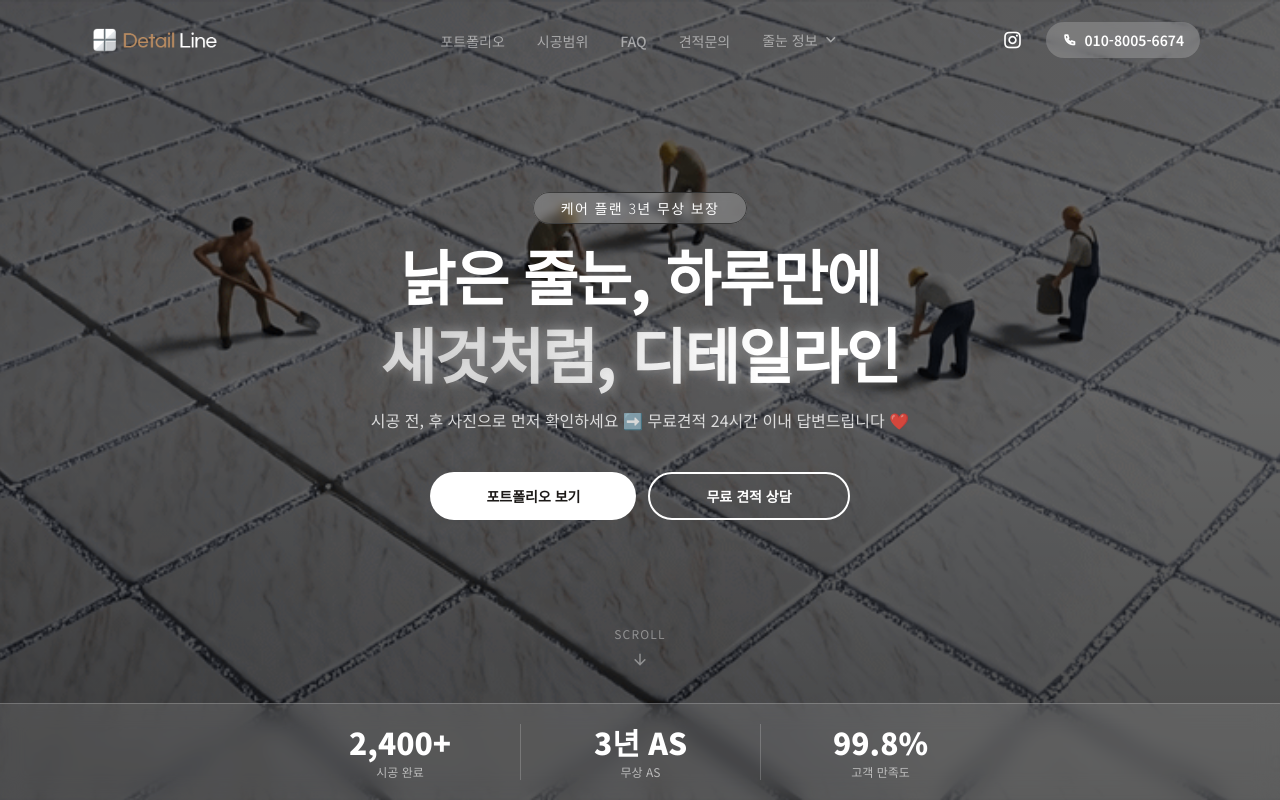
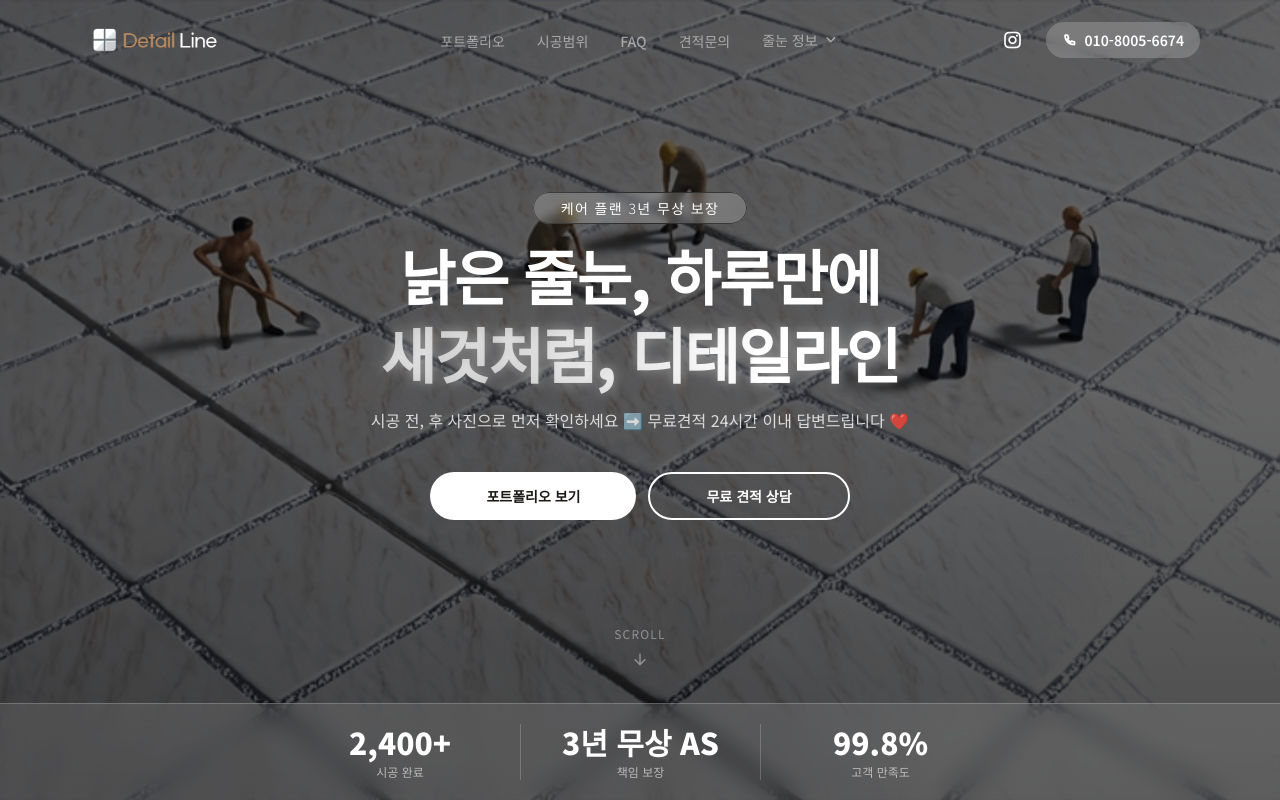
Before and after one commit to tkdals0302-cmd/farm, a React (Vite) app: page / in a window 1280 px wide. Shown: the top 800 px of the page. Built offline with nearby package versions, Linux system fonts and the light colour scheme.

Commit message:
edit instagram

```diff
--- a/src/pages/home/components/HeroSection.tsx
+++ b/src/pages/home/components/HeroSection.tsx
@@ -28,7 +28,7 @@ export default function HeroSection() {
   const videoId = 'YOUR_VIDEO_ID'; // 실제 시공 영상 ID로 교체하세요
 
   return (
-    <section className="relative w-full overflow-hidden" style={{ height: '100dvh', minHeight: '600px' }}>
+    <section className="relative w-full overflow-hidden" style={{ height: '100svh', minHeight: '600px' }}>
       {/* Background Image (Video Placeholder) */}
       {/*
       <div className="absolute inset-0">
@@ -52,7 +52,7 @@ export default function HeroSection() {
       </div>
 
       {/* Content */}
-      <div className="relative z-10 w-full h-full flex flex-col items-center pt-[24dvh] sm:pt-[24dvh] pb-[20px] sm:pb-[60px] px-6 text-center">
+      <div className="relative z-10 w-full h-full flex flex-col items-center pt-[24svh] sm:pt-[24svh] pb-[20px] sm:pb-[60px] px-6 text-center">
         <div className="mb-3 flex gap-2 justify-center flex-wrap text-xs md:text-sm font-medium md:font-light">
           {/* <span className="inline-block bg-white/20 backdrop-blur-sm text-white tracking-widest uppercase px-4 py-1.5 rounded-full border border-white/30">
             업계 최초 가격 투명성 보장
@@ -123,11 +123,11 @@ export default function HeroSection() {
           <div className="max-w-3xl mx-auto px-1 sm:px-6 py-3 sm:py-5 grid grid-cols-3 divide-x divide-white/20">
             {[
               { value: count, label: '시공 완료', suffix: '+' },
-              { value: '3년 AS', label: '무상 AS', suffix: '' },
+              { value: '3년 무상 AS', label: '책임 보장', suffix: '' },
               { value: '99.8%', label: '고객 만족도', suffix: '' },
             ].map((stat) => (
               <div key={stat.label} className="flex flex-col items-center px-4">
-                <span className="text-xl md:text-3xl font-black text-white">
+                <span className="text-lg md:text-3xl font-black text-white">
                   {typeof stat.value === 'number' ? stat.value.toLocaleString() : stat.value}{stat.suffix}
                 </span>
                 <span className="text-white/60 text-xs mt-1">{stat.label}</span>
--- a/src/pages/home/components/InstagramSection.tsx
+++ b/src/pages/home/components/InstagramSection.tsx
@@ -66,7 +66,7 @@ export default function InstagramSection() {
             </h2>
           </div>
           <a
-            href="https://www.instagram.com/ssang_men"
+            href="https://www.instagram.com/detailline_"
             target="_blank"
             rel="nofollow noreferrer"
             className="inline-flex items-center gap-2 px-10 py-3 bg-stone-900 text-white text-sm font-semibold rounded-full hover:bg-stone-700 transition-all cursor-pointer whitespace-nowrap self-start md:self-auto"
@@ -91,7 +91,7 @@ export default function InstagramSection() {
           {INSTAGRAM_POSTS.map((post) => (
             <a
               key={post.id}
-              href="https://www.instagram.com/ssang_men"
+              href="https://www.instagram.com/detailline_"
               target="_blank"
               rel="nofollow noreferrer"
               className="group relative rounded-2xl overflow-hidden cursor-pointer bg-stone-200"
@@ -123,7 +123,7 @@ export default function InstagramSection() {
             더 많은 시공 사례를 인스타그램에서 확인하세요{' '}
             <br />
             <a
-              href="https://www.instagram.com/ssang_men"
+              href="https://www.instagram.com/detailline_"
               target="_blank"
               rel="nofollow noreferrer"
               className="text-stone-900 font-semibold underline underline-offset-2 cursor-pointer hover:text-stone-700"
```
